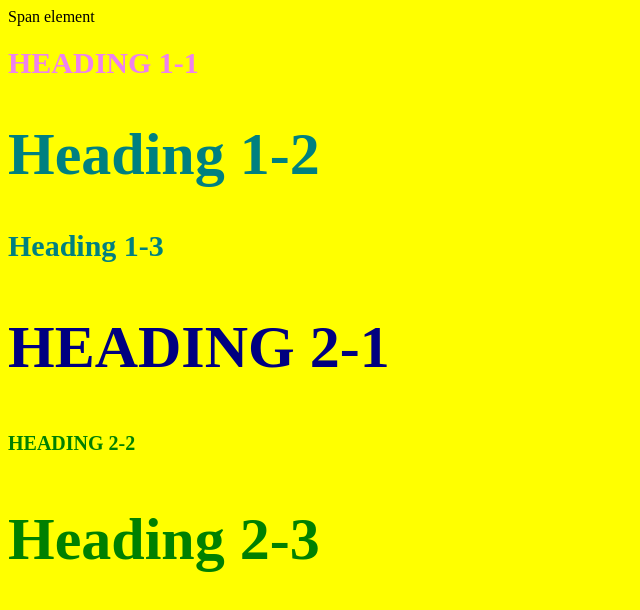
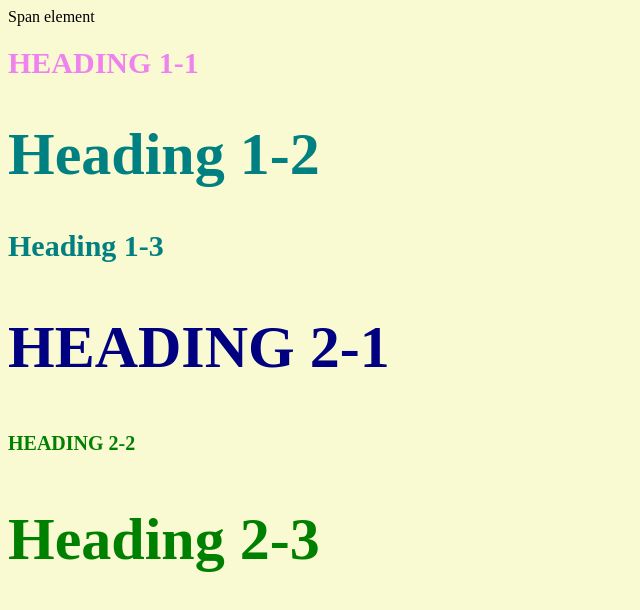
Before and after one commit to mcthorn7/cartoon-hero-, a plain HTML site: page style-test.html in a window 1280 px wide. Shown: the whole page, without its empty margins (0-640 px from the left). Drawn offline with Linux system fonts and the light colour scheme.

Commit message:
changed yellow to  lightgoldenrodyellow

```diff
--- a/CSS/test.css
+++ b/CSS/test.css
@@ -1,4 +1,4 @@
-body{background-color: yellow}
+body{background-color: lightgoldenrodyellow}
 h1{
 font-size: 30px;
 color: teal;
```
